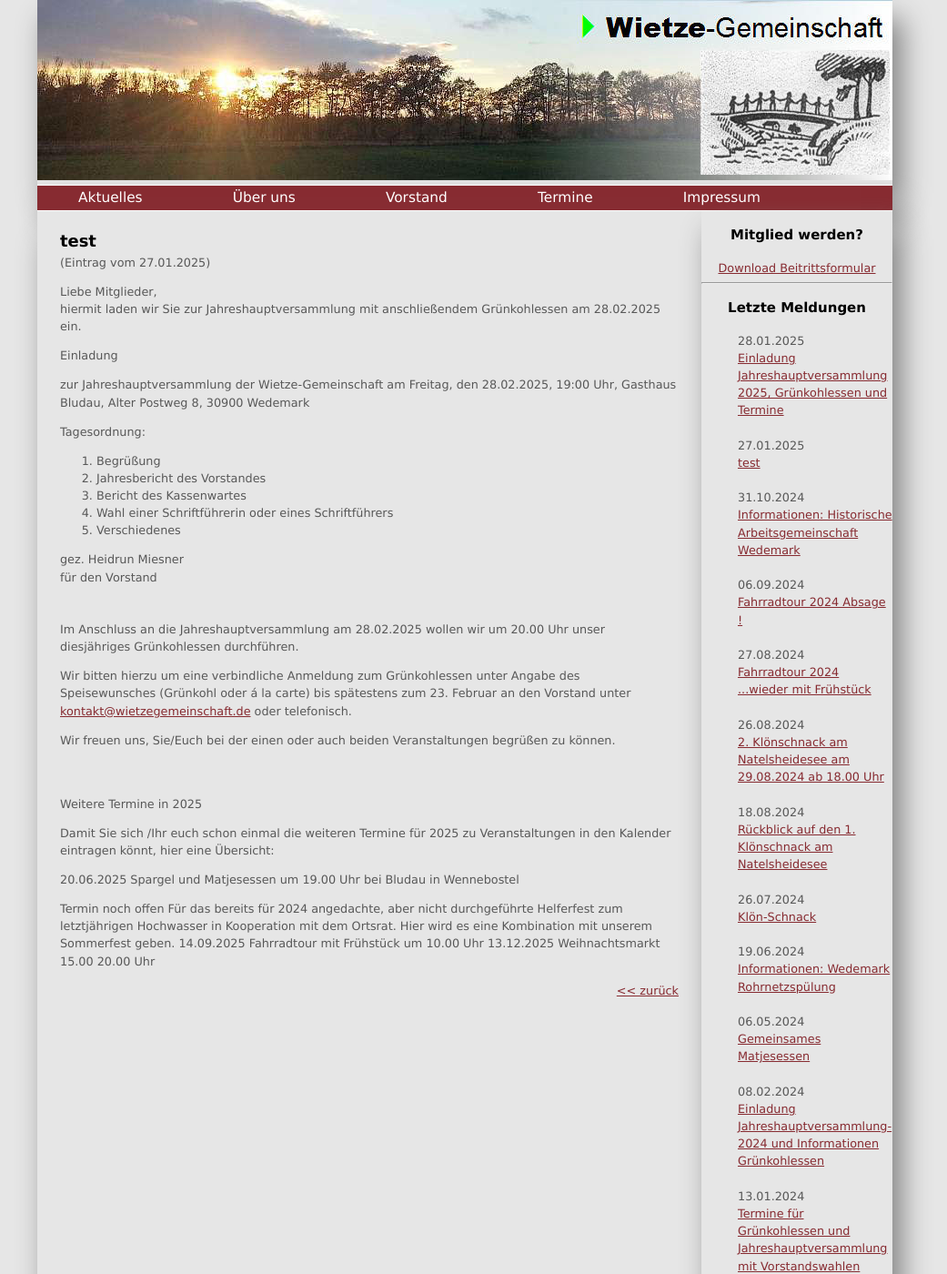
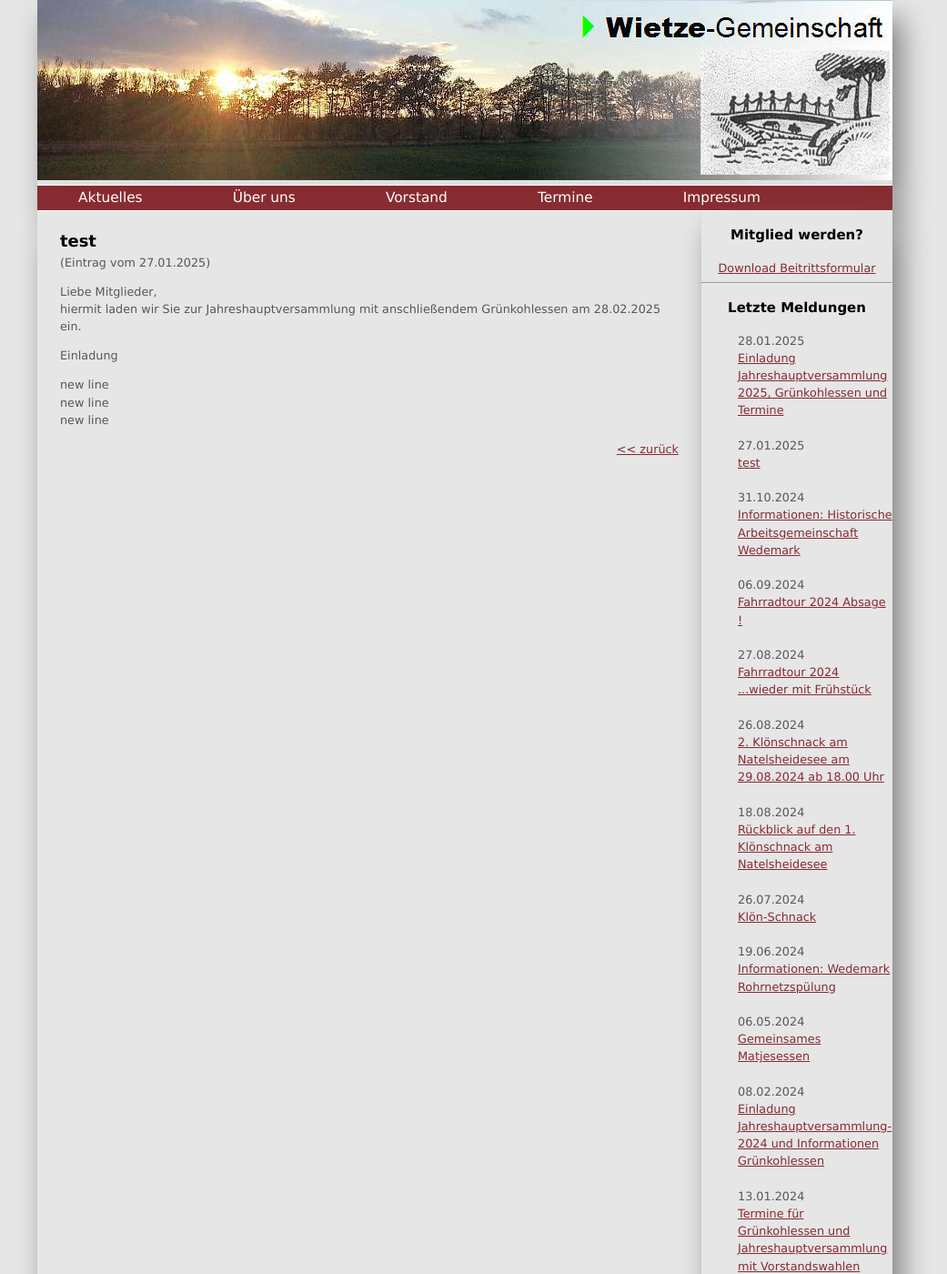
Before and after one commit to car-hei/wietze-gemeinschaft.github.io, a Jekyll site: the page built from _posts/2025-01-27-test.md, in a window 1280 px wide and 1400 px high. Shown: the whole window at 91% size, without its empty margins (129-1170 px from the left). Built offline with Jekyll 4.4.1, drawn with Linux system fonts in a browser that asks for light colours.

Commit message:
Update 2025-01-27-test.md

```diff
--- a/_posts/2025-01-27-test.md
+++ b/_posts/2025-01-27-test.md
@@ -7,38 +7,7 @@ hiermit laden wir Sie zur Jahreshauptversammlung mit anschließendem Grünkohles
 
 Einladung
 
-zur Jahreshauptversammlung der Wietze-Gemeinschaft
-am Freitag, den 28.02.2025, 19:00 Uhr,
-Gasthaus Bludau, Alter Postweg 8, 30900 Wedemark
 
-Tagesordnung:
-1.	Begrüßung
-2.	Jahresbericht des Vorstandes
-3.	Bericht des Kassenwartes
-4.	Wahl einer Schriftführerin oder eines Schriftführers
-5.	Verschiedenes
-
-gez. Heidrun Miesner
-für den Vorstand
-<br/>
-<br/>
-Im Anschluss an die Jahreshauptversammlung am 28.02.2025 wollen wir um
-20.00 Uhr unser diesjähriges Grünkohlessen durchführen.
-
-Wir bitten hierzu um eine verbindliche Anmeldung zum Grünkohlessen unter Angabe des Speisewunsches (Grünkohl oder á la carte) bis spätestens zum 23. Februar
-an den Vorstand unter [kontakt@wietzegemeinschaft.de](mailto:kontakt@wietzegemeinschaft.de) oder telefonisch.
-
-Wir freuen uns, Sie/Euch bei der einen oder auch beiden Veranstaltungen begrüßen zu können.
-
-<br/>
-<br/>
-Weitere Termine in 2025
-
-Damit Sie sich /Ihr euch schon einmal die weiteren Termine für 2025 zu Veranstaltungen in den Kalender eintragen könnt, hier eine Übersicht:
-
-20.06.2025	Spargel und Matjesessen um 19.00 Uhr bei Bludau in Wennebostel
-
-Termin noch offen  Für das bereits für 2024 angedachte, aber nicht durchgeführte Helferfest zum letztjährigen Hochwasser in Kooperation mit dem Ortsrat.
-Hier wird es eine Kombination mit unserem Sommerfest geben.
-14.09.2025	Fahrradtour mit Frühstück um 10.00 Uhr
-13.12.2025 	Weihnachtsmarkt 15.00  20.00 Uhr
+new line
+new line
+new line
```
